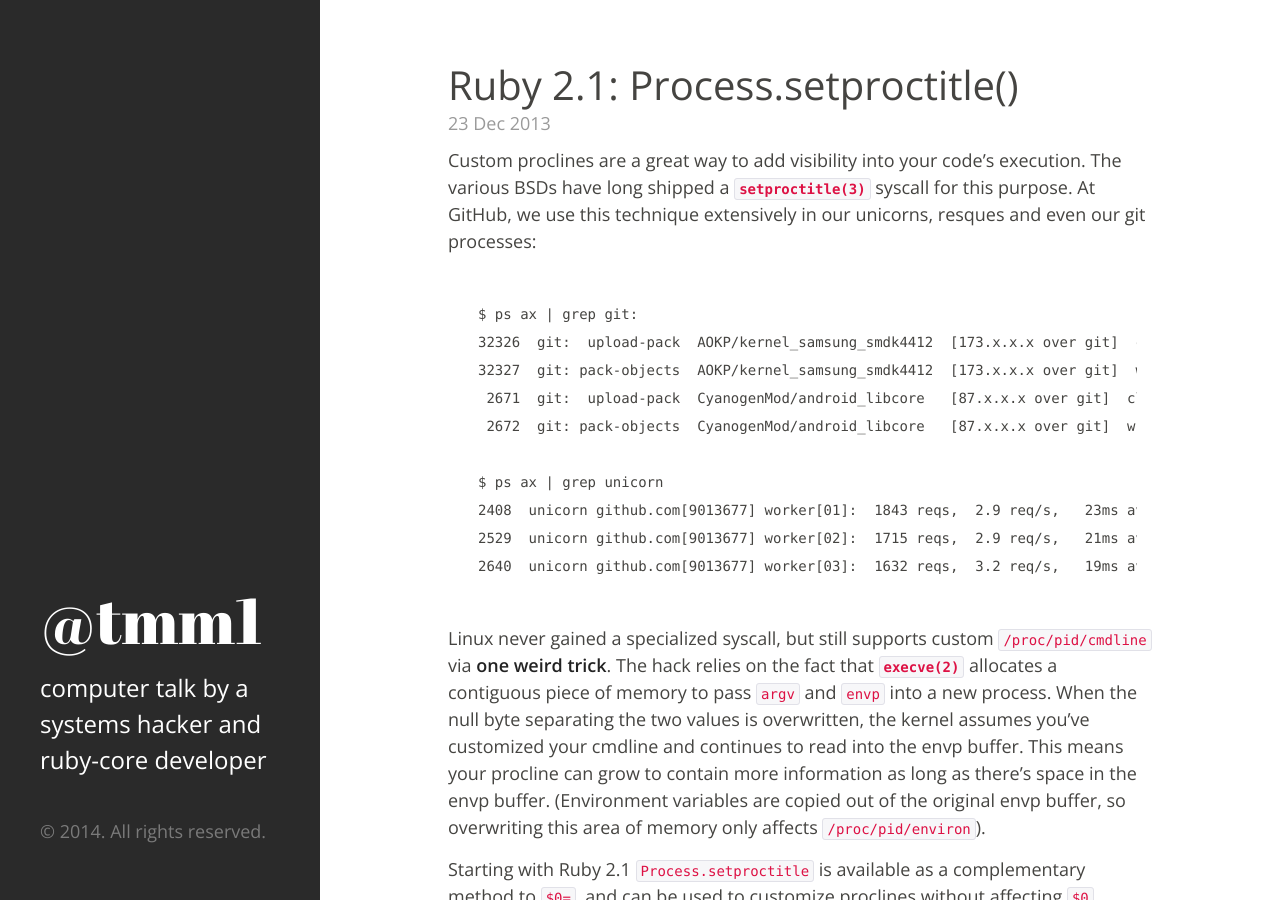
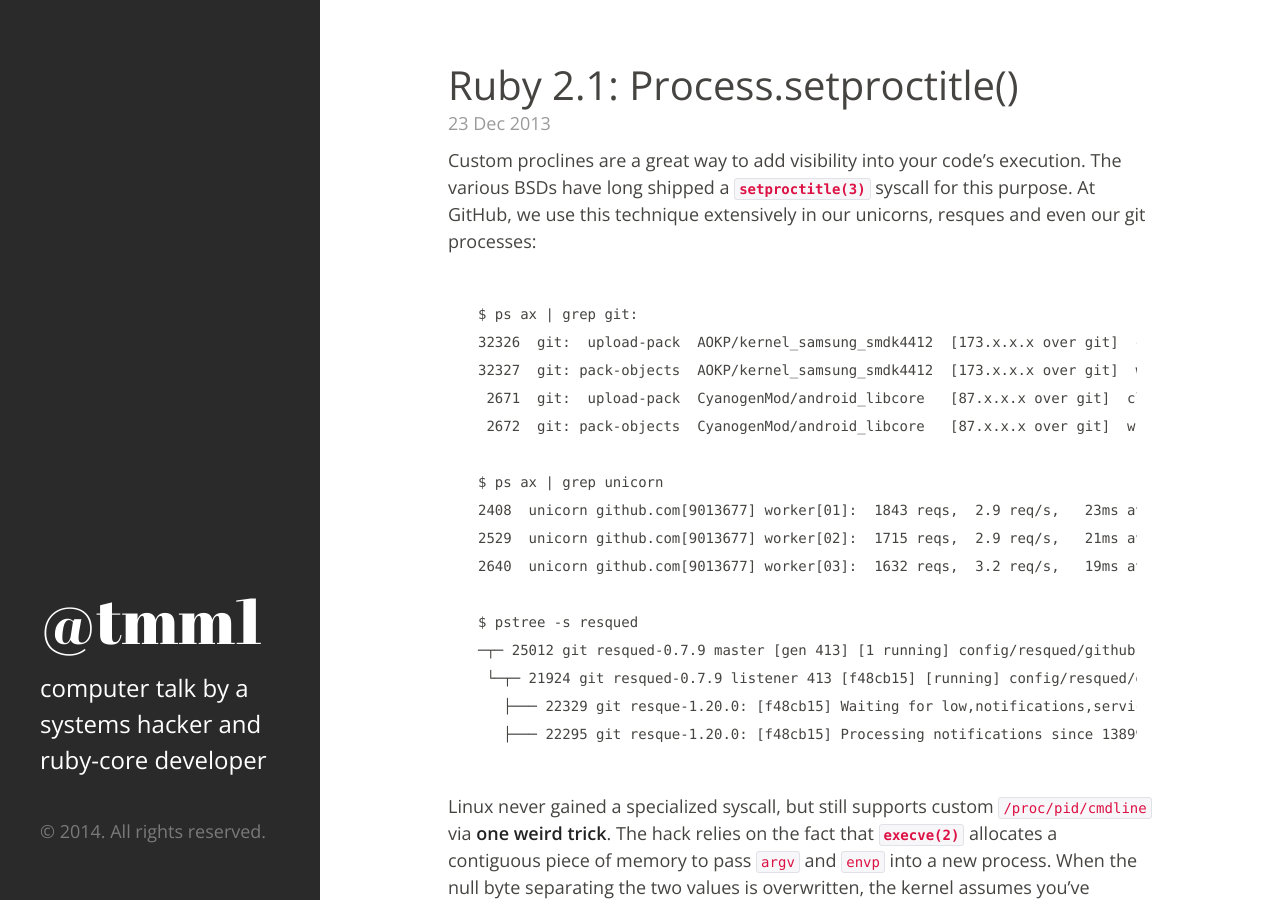
Before and after one commit to tmm1/tmm1.github.com, a Jekyll site: the page built from _posts/2013-12-23-ruby21-process-setproctitle.md, in a window 1280 px wide and 900 px high. Built offline with Jekyll 4.4.1, drawn with Linux system fonts in a browser that asks for light colours; Markdown is read by kramdown in place of the engine named in the settings; comment, search, counter and statistics services are not loaded.

Commit message:
resqued proclines

````diff
--- a/_posts/2013-12-23-ruby21-process-setproctitle.md
+++ b/_posts/2013-12-23-ruby21-process-setproctitle.md
@@ -18,6 +18,12 @@
 2408  unicorn github.com[9013677] worker[01]:  1843 reqs,  2.9 req/s,   23ms avg,   6.9% util
 2529  unicorn github.com[9013677] worker[02]:  1715 reqs,  2.9 req/s,   21ms avg,   6.2% util
 2640  unicorn github.com[9013677] worker[03]:  1632 reqs,  3.2 req/s,   19ms avg,   6.2% util
+
+$ pstree -s resqued
+─┬─ 25012 git resqued-0.7.9 master [gen 413] [1 running] config/resqued/github-environment.rb config/resqued/github-lowworker.rb
+ └─┬─ 21924 git resqued-0.7.9 listener 413 [f48cb15] [running] config/resqued/github-environment.rb config/resqued/github-lowworker.rb
+   ├─── 22329 git resque-1.20.0: [f48cb15] Waiting for low,notifications,services,page,spam
+   ├─── 22295 git resque-1.20.0: [f48cb15] Processing notifications since 1389929817: GitHub::Jobs::DeliverNotifications
 ```
 
 Linux never gained a specialized syscall, but still supports custom `/proc/pid/cmdline` via [one weird trick](https://github.com/torvalds/linux/blob/f5835372ebedf26847c2b9e193284075cc9c1f7f/fs/proc/base.c#L220-L222). The hack relies on the fact that [`execve(2)`](http://man7.org/linux/man-pages/man2/execve.2.html) allocates a contiguous piece of memory to pass `argv` and `envp` into a new process. When the null byte separating the two values is overwritten, the kernel assumes you've customized your cmdline and continues to read into the envp buffer. This means your procline can grow to contain more information as long as there's space in the envp buffer. (Environment variables are copied out of the original envp buffer, so overwriting this area of memory only affects `/proc/pid/environ`).
````
